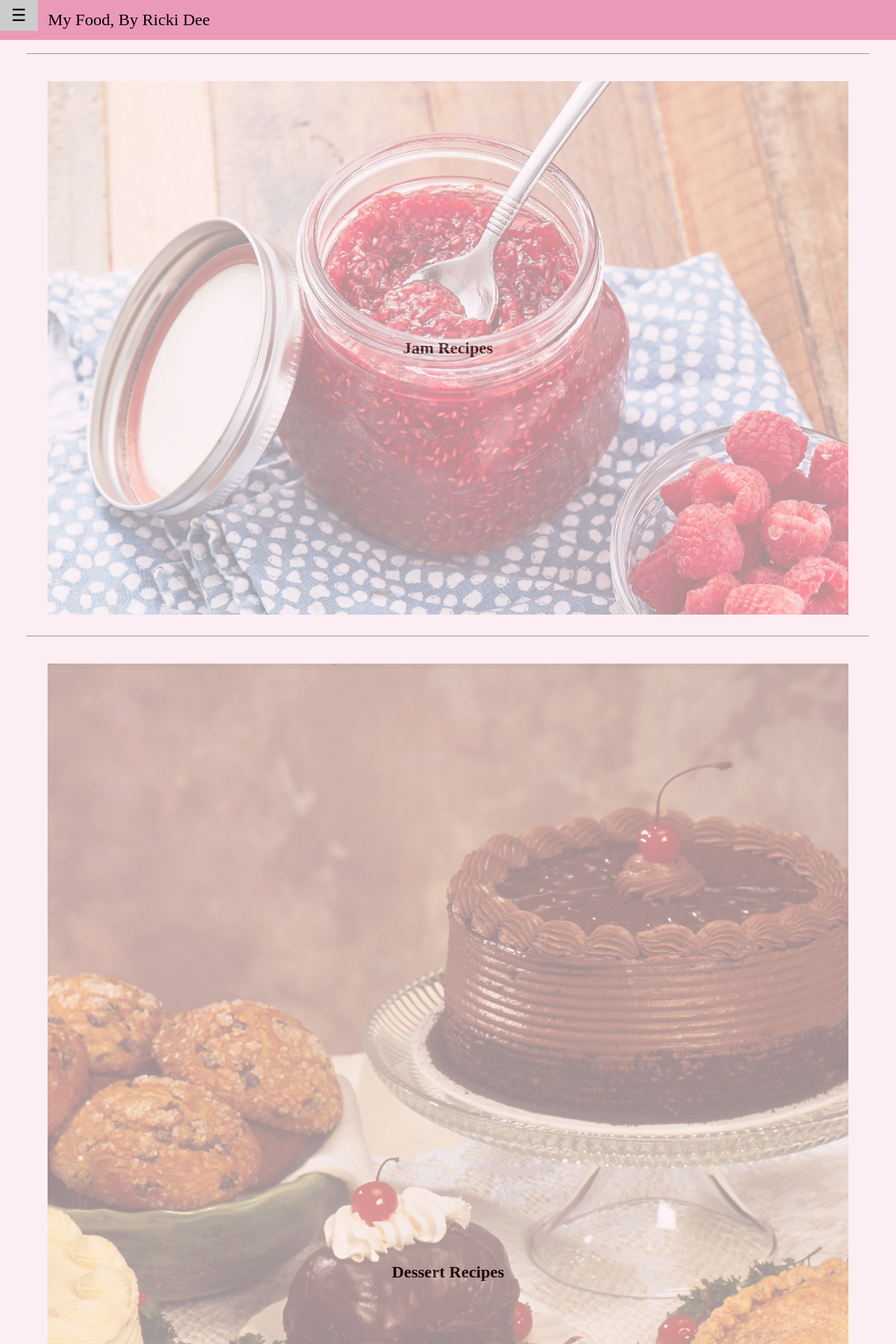
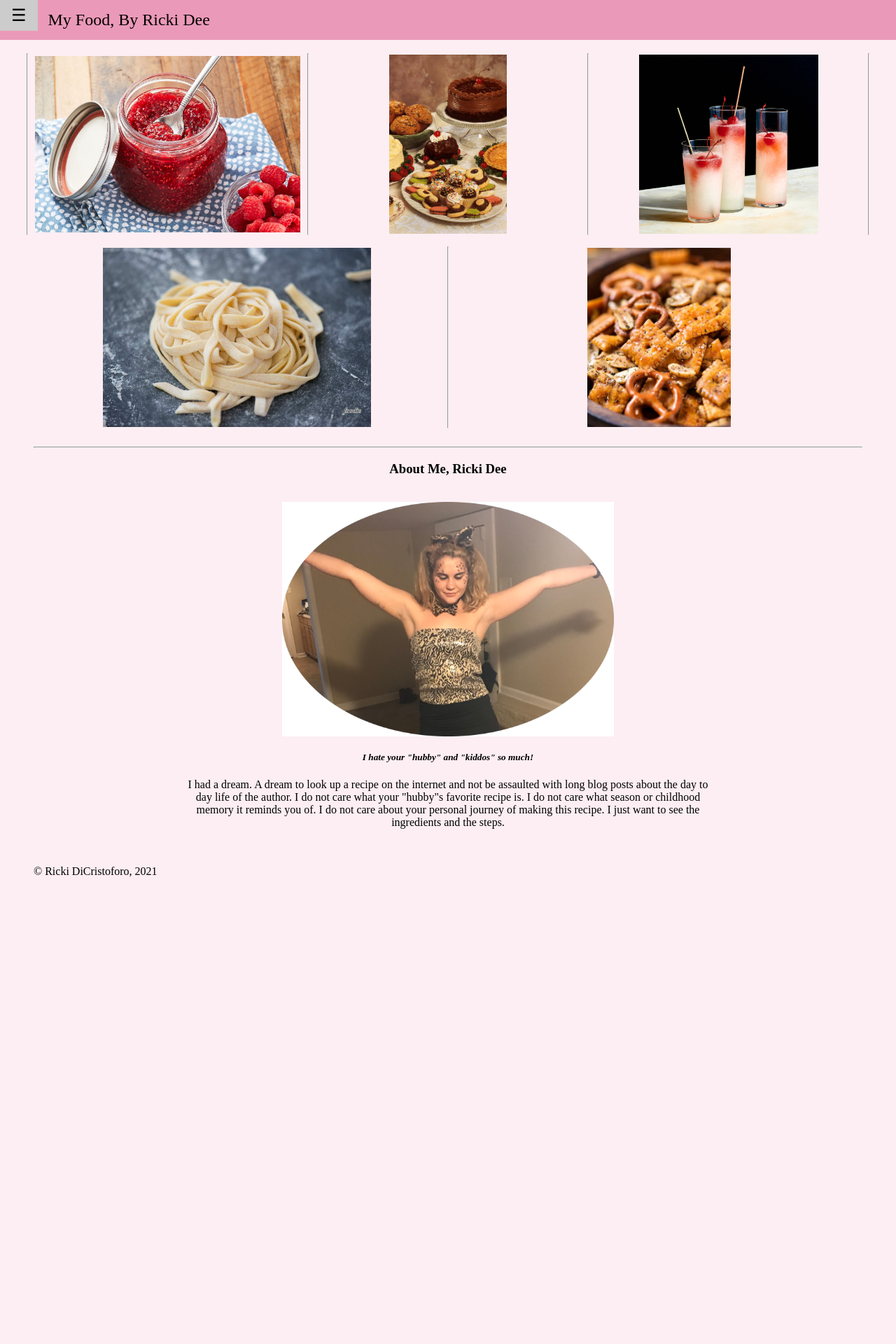
Before and after one commit to rdicrist/cooking-blog-ricki-dee, a PHP site: page / in a window 1280 px wide. Shown: the top 1920 px of the page at 70% size. After the commit the page ends 1253 px from the top, so only its background shows below. Run offline with PHP 8.4, Linux system fonts and the light colour scheme.

Commit message:
screen size

```diff
--- a/partials/_header.php
+++ b/partials/_header.php
@@ -30,7 +30,8 @@
         <meta charset="utf-8" />
         <meta http-equiv="X-UA-Compatible" content="IE=edge">
         <title>Cooking ONLY!</title>
-        <meta name="viewport" content="width=device-width, initial-scale=1">
+        <!-- <meta name="viewport" content="width=device-width, initial-scale=1"> -->
+        <meta name="viewport" contents="device-width">
         <base href="https://cooking-blog-ricki-dee.herokuapp.com/">
         <base href="/Desktop/basic%20websites/CookingBlog/">
         <link rel="stylesheet" type="text/css" media="screen" href="<?php echo auto_version($cssPath); ?>" />
--- a/style/css/index-style.css
+++ b/style/css/index-style.css
@@ -49,7 +49,7 @@
     opacity: 1;
 }
 
-@media screen and (max-width: 1300px) {
+@media screen and (max-width: 1000px) {
     .index-box {
         display: block;
         flex-wrap: none;
--- a/style/css/menus-style.css
+++ b/style/css/menus-style.css
@@ -74,7 +74,7 @@ header li {
     animation:animateleft 0.4s}@keyframes animateleft{from{left:-300px;opacity:0} to{left:0;opacity:1}
 }
 
-@media screen and (max-width: 1300px) {
+@media screen and (max-width: 1000px) {
 
     .standard-sidebar {
         width:25%;
@@ -100,7 +100,7 @@ header li {
 }
 
 
-@media screen and (max-width: 1300px) {
+@media screen and (max-width: 1000px) {
     #recipeSidebar {
         display: none;
     }
--- a/style/css/recipe-style.css
+++ b/style/css/recipe-style.css
@@ -32,7 +32,7 @@
 }
 
 
-@media screen and (max-width: 1300px) {
+@media screen and (max-width: 1000px) {
     .recipe-block {
         margin-top: 0px;
         margin-left: 0;
@@ -69,7 +69,7 @@
         float: right;
     }
 
-    @media screen and (max-width: 1300px) {
+    @media screen and (max-width: 1000px) {
         .actual-recipe-container {
             font-size: 16px!important;
         }
--- a/style/css/style.css
+++ b/style/css/style.css
@@ -208,7 +208,7 @@ img {
     display: none;
 }
   /* Make sidebar into topbar for screens under 800px wide */
-@media screen and (max-width: 1300x) {
+@media screen and (max-width: 1000x) {
 
 
     .sidebar-mobile {
```
